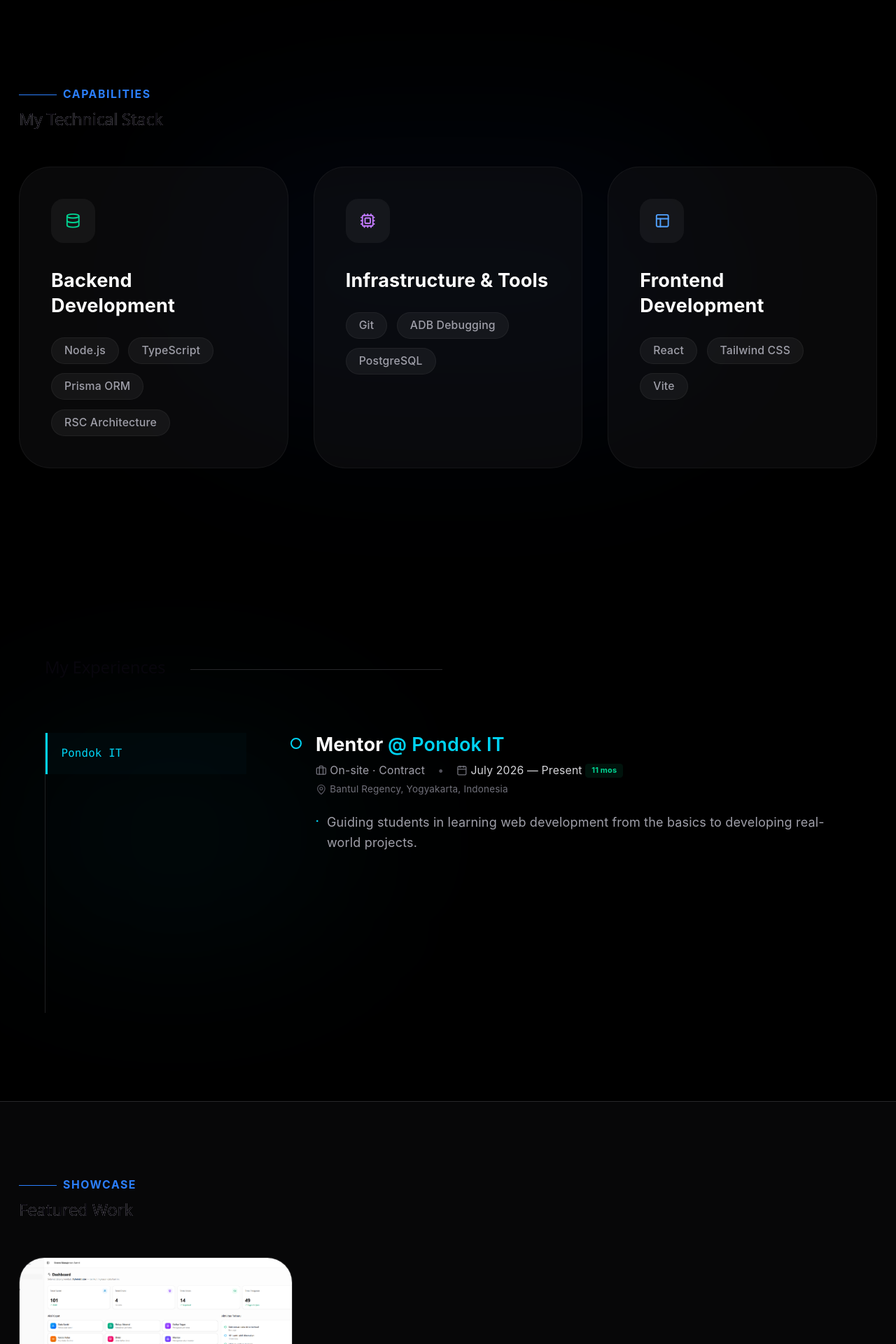
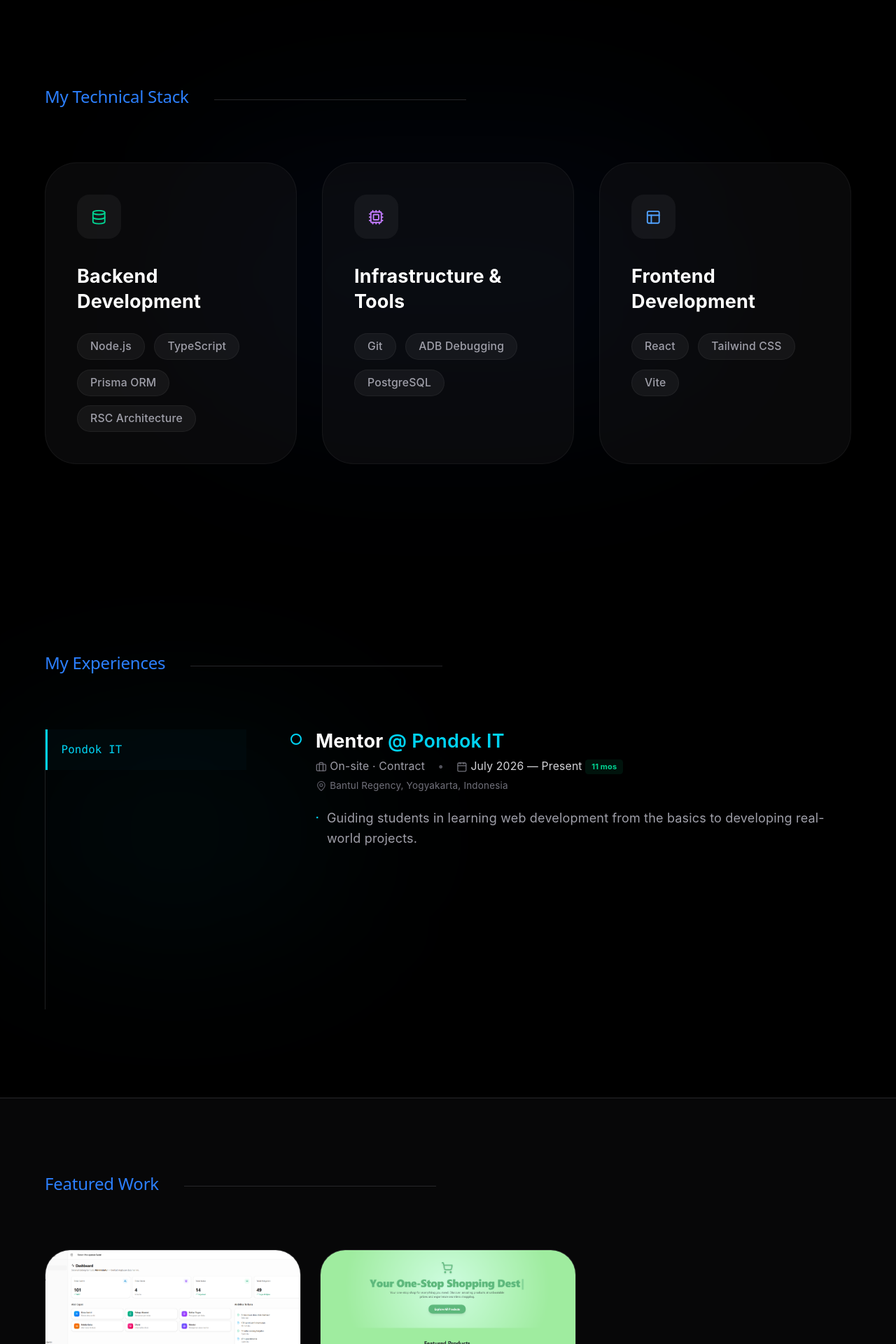
Before and after one commit to mohdthoriq/thoriq-portofolio, a React (Vite) app: page / in a window 1280 px wide. Shown: the part 820-2740 px from the top of the page at 70% size. Built offline with nearby package versions, Linux system fonts and the light colour scheme.

Commit message:
feat: add responsive Navbar, Experience, and Projects components with associated data and assets.

```diff
--- a/src/components/layout/Navbar.tsx
+++ b/src/components/layout/Navbar.tsx
@@ -32,7 +32,7 @@ export default function Navbar() {
         </motion.div>
 
         <div className="bg-white/5 backdrop-blur-sm border-white/10 px-6 py-2 rounded-full hidden md:flex items-center gap-8">
-          {['About', 'Skills', 'Experience', 'Projects', 'Playground'].map((item) => (
+          {['About', 'Skills', 'Experience', 'Projects'].map((item) => (
             <a
               key={item}
               href={`#${item.toLowerCase()}`}
--- a/src/components/sections/Experience.tsx
+++ b/src/components/sections/Experience.tsx
@@ -17,7 +17,7 @@ export default function Experience() {
         {/* Section Heading */}
         <div className="flex items-center gap-4 mb-16">
           {/* <span className="font-mono text-xl md:text-2xl text-cyan-400 font-bold">02.</span> */}
-          <h2 className="text-3xl md:text-4xl font-display font-extrabold tracking-tight text-white">
+          <h2 className="text-3xl md:text-4xl font-display font-extrabold tracking-tight !text-blue-500">
             My Experiences
           </h2>
           <div className="h-[1px] bg-zinc-800 flex-grow ml-4 max-w-xs" />
--- a/src/components/sections/Projects.tsx
+++ b/src/components/sections/Projects.tsx
@@ -1,12 +1,17 @@
 import { motion } from 'motion/react';
-import SectionTitle from '../ui/sectionTitle';
 import { PROJECTS } from '../../data';
 
 export default function Projects() {
   return (
     <section id="projects" className="py-24 px-6 bg-zinc-900/30 border-t border-zinc-800 scroll-mt-24">
-      <div className="max-w-7xl mx-auto">
-        <SectionTitle subtitle="Showcase">Featured Work</SectionTitle>
+      <div className="max-w-5xl mx-auto">
+        {/* Section Heading */}
+        <div className="flex items-center gap-4 mb-16">
+          <h2 className="text-3xl md:text-4xl font-display font-extrabold tracking-tight !text-blue-500">
+            Featured Work
+          </h2>
+          <div className="h-[1px] bg-zinc-800 flex-grow ml-4 max-w-xs" />
+        </div>
         <div className="grid grid-cols-1 lg:grid-cols-3 gap-6">
           {PROJECTS.length > 0 ? PROJECTS.map((project, i) => (
             <motion.div
--- a/src/components/sections/Skills.tsx
+++ b/src/components/sections/Skills.tsx
@@ -1,5 +1,4 @@
 import { motion } from 'motion/react';
-import SectionTitle from '../ui/sectionTitle';
 import { SKILLS } from '../../data';
 
 export default function Skills() {
@@ -8,8 +7,14 @@ export default function Skills() {
       {/* Subtle background glow */}
       <div className="absolute top-1/2 left-1/2 -translate-x-1/2 -translate-y-1/2 w-[800px] h-[400px] bg-blue-600/5 blur-[120px] rounded-full pointer-events-none" />
 
-      <div className="max-w-7xl mx-auto relative z-10">
-        <SectionTitle subtitle="Capabilities">My Technical Stack</SectionTitle>
+      <div className="max-w-5xl mx-auto relative z-10">
+        {/* Section Heading */}
+        <div className="flex items-center gap-4 mb-16">
+          <h2 className="text-3xl md:text-4xl font-display font-extrabold tracking-tight !text-blue-500">
+            My Technical Stack
+          </h2>
+          <div className="h-[1px] bg-zinc-800 flex-grow ml-4 max-w-xs" />
+        </div>
         <div className="grid grid-cols-1 md:grid-cols-3 gap-8">
           {SKILLS.map((cat, i) => (
             <motion.div
--- a/src/data/index.tsx
+++ b/src/data/index.tsx
@@ -1,7 +1,7 @@
 import { Cpu, Database, Layout } from 'lucide-react';
 import type { Project, Experience, CompanyExperience, SkillCategory } from '../types';
 import gambar1 from "../../src/assets/image/image1.png";
-// import gambar2 from "../../public/image/image2.png";
+import gambar2 from "../../src/assets/image/image2.png";
 // import gambar3 from "../../public/image/image3.png";
 
 
@@ -13,6 +13,14 @@ export const PROJECTS: Project[] = [
     image: gambar1,
     tags: ["Node.js", "TypeScript", "Prisma ORM"],
     link: "https://github.com/Rumah-IT/simakweb.be"
+  },
+  {
+    id: 2,
+    title: 'ShopCart',
+    description: 'Sistem E-Commerce dengan fitur keranjang belanja, checkout, dan pembayaran',
+    image: gambar2,
+    tags: ["react.js"],
+    link: "https://github.com/mohdthoriq/ShopCart"
   }
 ];
 
```
Also changed, not shown: src/assets/image/image2.png (added), src/assets/port1.jpeg.
